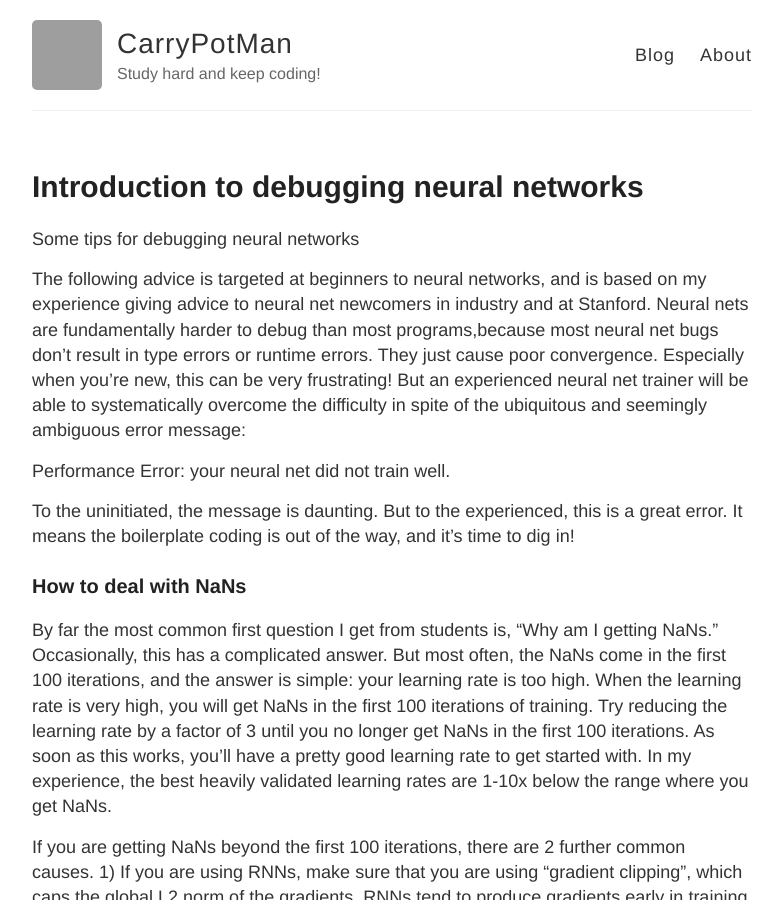
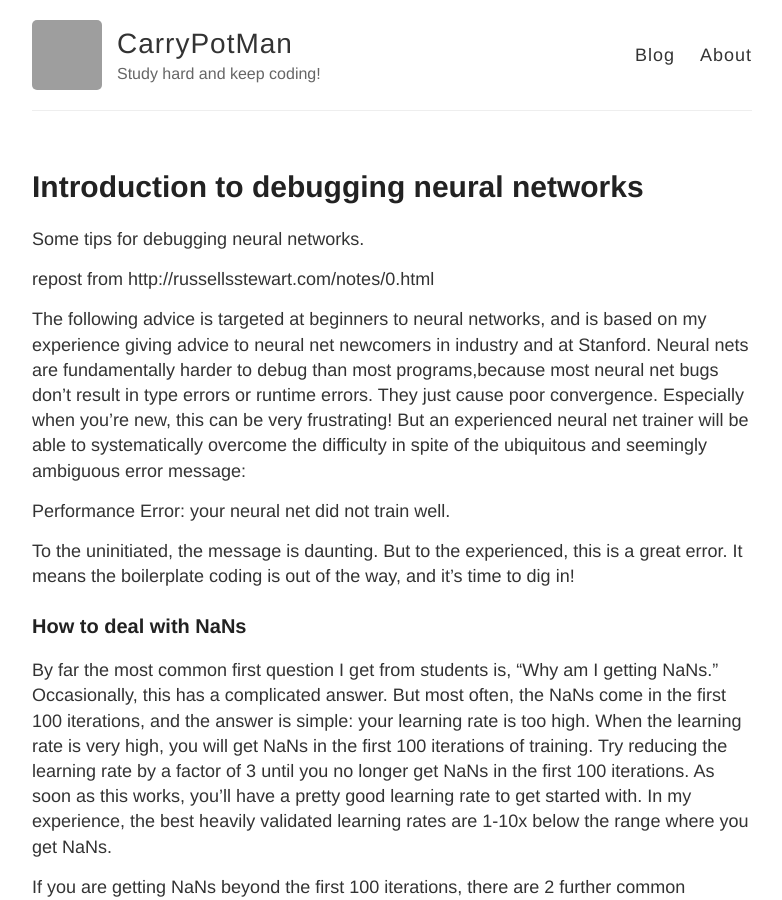
Before and after one commit to MenglaiWang/MenglaiWang.github.io, a Jekyll site: the page built from _posts/2016-4-11-Introduction to debugging neural networks.md, in a window 1280 px wide and 900 px high. Shown: the whole window, without its empty margins (248-1030 px from the left). Built offline with Jekyll 4.4.1, drawn with Linux system fonts in a browser that asks for light colours; comment, search, counter and statistics services are not loaded; grey boxes are pictures that could not be loaded.

Commit message:
modifiy blog

```diff
--- a/_posts/2016-4-11-Introduction to debugging neural networks.md
+++ b/_posts/2016-4-11-Introduction to debugging neural networks.md
@@ -2,7 +2,9 @@
 layout: post
 title: Introduction to debugging neural networks
 ---
-Some tips for debugging neural networks
+Some tips for debugging neural networks.
+
+repost from http://russellsstewart.com/notes/0.html
 
 The following advice is targeted at beginners to neural networks, and is based on my experience giving advice to neural net newcomers in industry and at Stanford. Neural nets are fundamentally harder to debug than most programs,because most neural net bugs don't result in type errors or runtime errors. They just cause poor convergence. Especially when you're new, this can be very frustrating! But an experienced neural net trainer will be able to systematically overcome the difficulty in spite of the ubiquitous and seemingly ambiguous error message:
 
```
